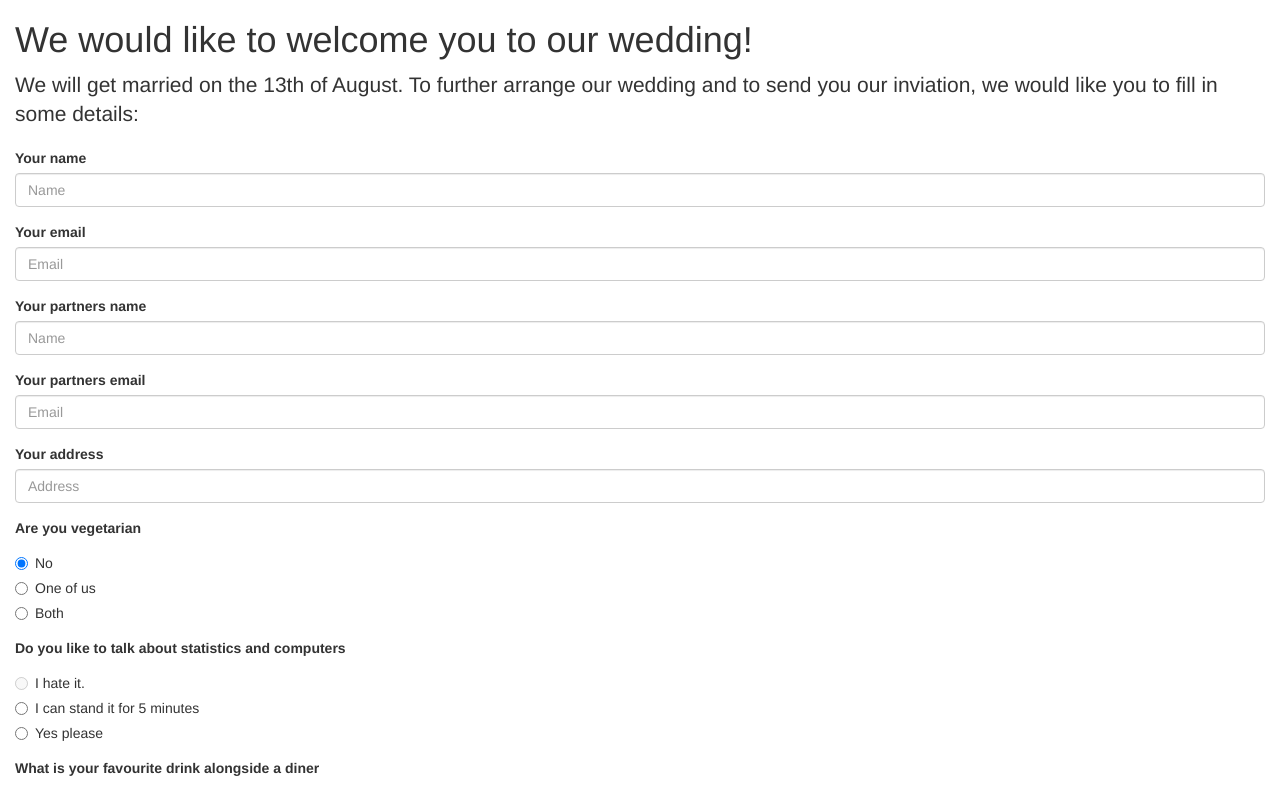
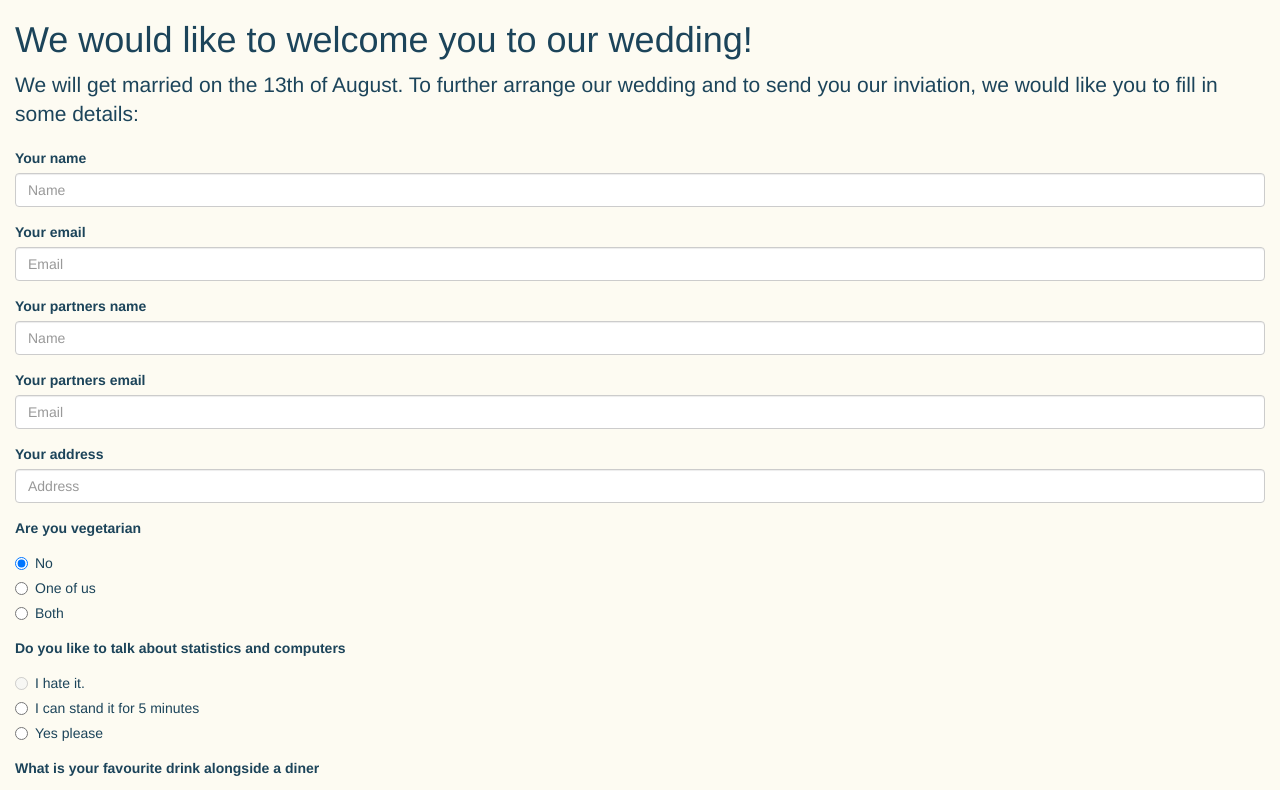
Before and after one commit to kvanlombeek/kasperencaro, a plain HTML site: page index.html in a window 1280 px wide. Shown: the top 790 px of the page. Drawn offline with nearby package versions, Linux system fonts and the light colour scheme.

Commit message:
background color

```diff
--- a/index.html
+++ b/index.html
@@ -7,9 +7,14 @@
     <link rel="stylesheet" href="http://maxcdn.bootstrapcdn.com/bootstrap/3.3.6/css/bootstrap.min.css">
     <script src="http://code.jquery.com/jquery.js"></script>
     <script src="js/bootstrap.min.js"></script>
+    <style>
+      body{
+        color:#1C445A;
+      }
+    </style>
   </head>
 
-  <body>
+  <body style="background-color:rgba(226, 187, 11,0.05)">
     <div class="container-fluid">
       <div class="row">
         <div class="col-xs-12">
```
